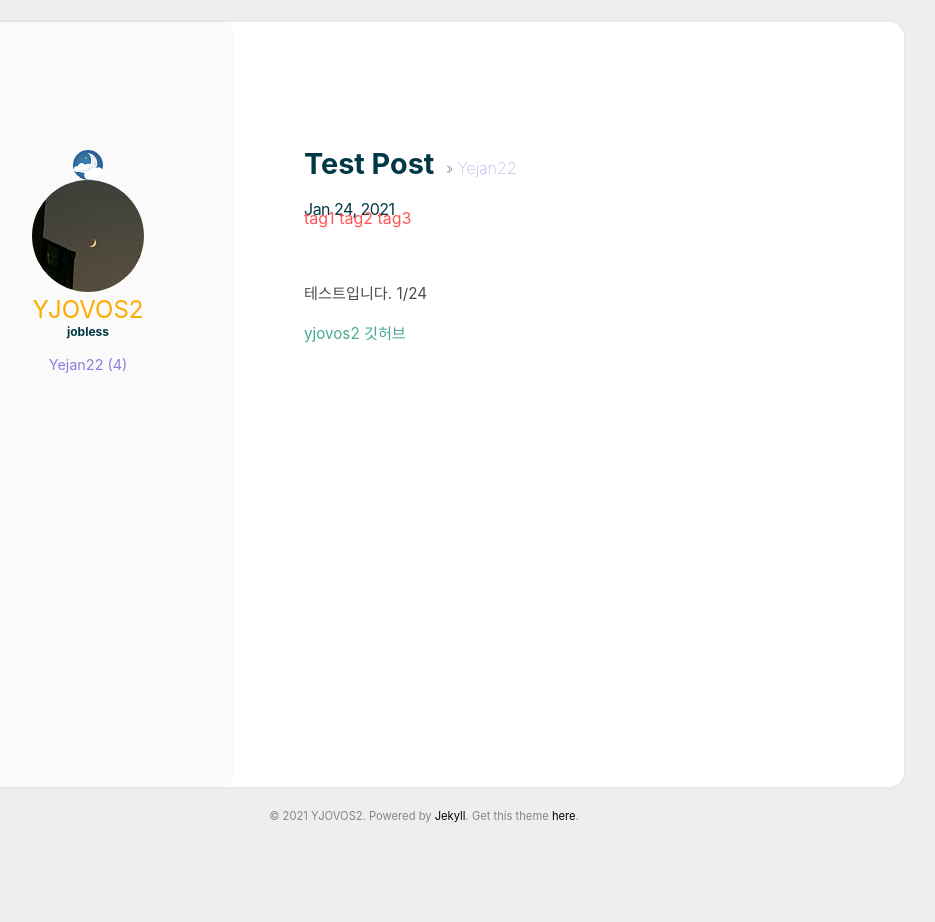
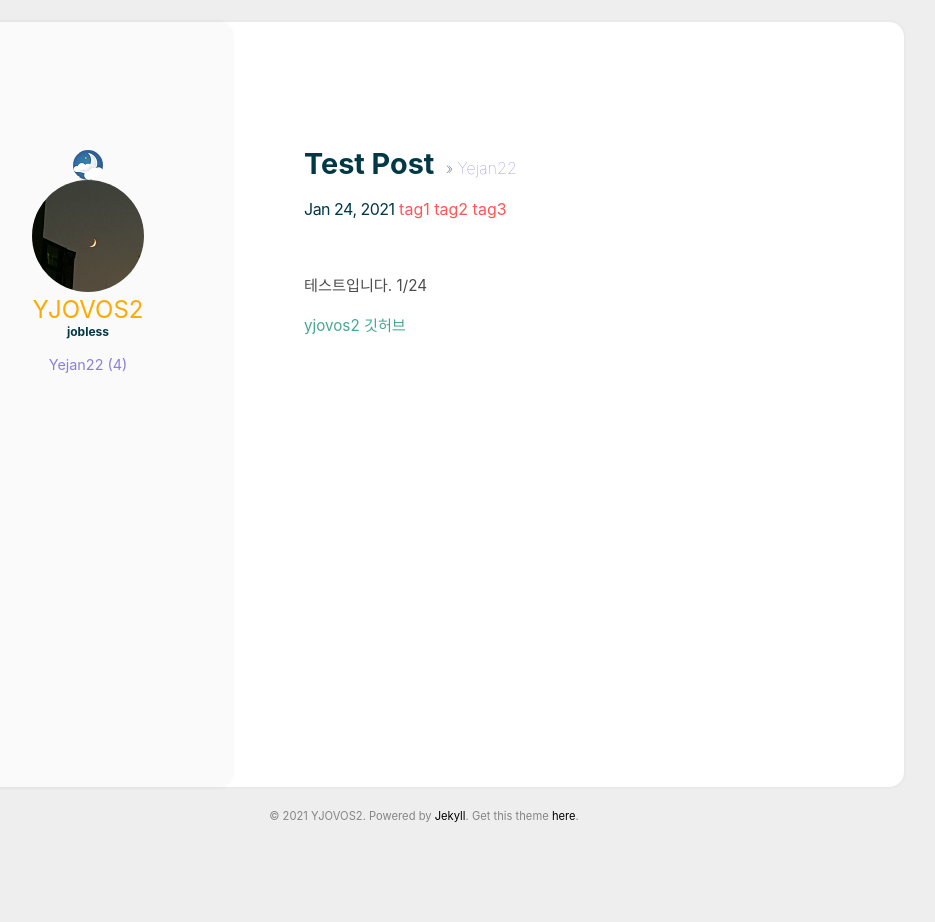
Before and after one commit to yjovoS2/yjovos2.github.io, a Jekyll site: the page built from _posts/2021-01-24-janpost.md, in a window 1280 px wide. Shown: the whole page, without its empty margins (216-1151 px from the left). Built offline with Jekyll 4.4.1, drawn with Linux system fonts in a browser that asks for light colours.

Commit message:
change post page

```diff
--- a/_layouts/post.html
+++ b/_layouts/post.html
@@ -16,19 +16,18 @@ layout: page
       {% endif %}
     </p>
     {% endif %}
-
   </div>
   <div class="post_data">
     {% if page.date %}
     <span class="post_date">{{ page.date | date: "%b %-d, %Y" }}</span>
     {% endif %}
-    <p class="post_tags">
+    <span class="post_tags">
       {% if page.tags %}
         {% for tag in page.tags %}
           <span class="tag">{{ tag }} </span>
         {% endfor %}
       {% endif %}
-    </p>
+    </span>
   </div>
   <div class="post_content">
     {{ content }}
--- a/assets/css/main.scss
+++ b/assets/css/main.scss
@@ -570,7 +570,6 @@ img {
 
 .post_tags {
   line-height: 1;
-  margin-top: -0.5rem;
 
   .tag {
     color: var(--tag_font);
```
